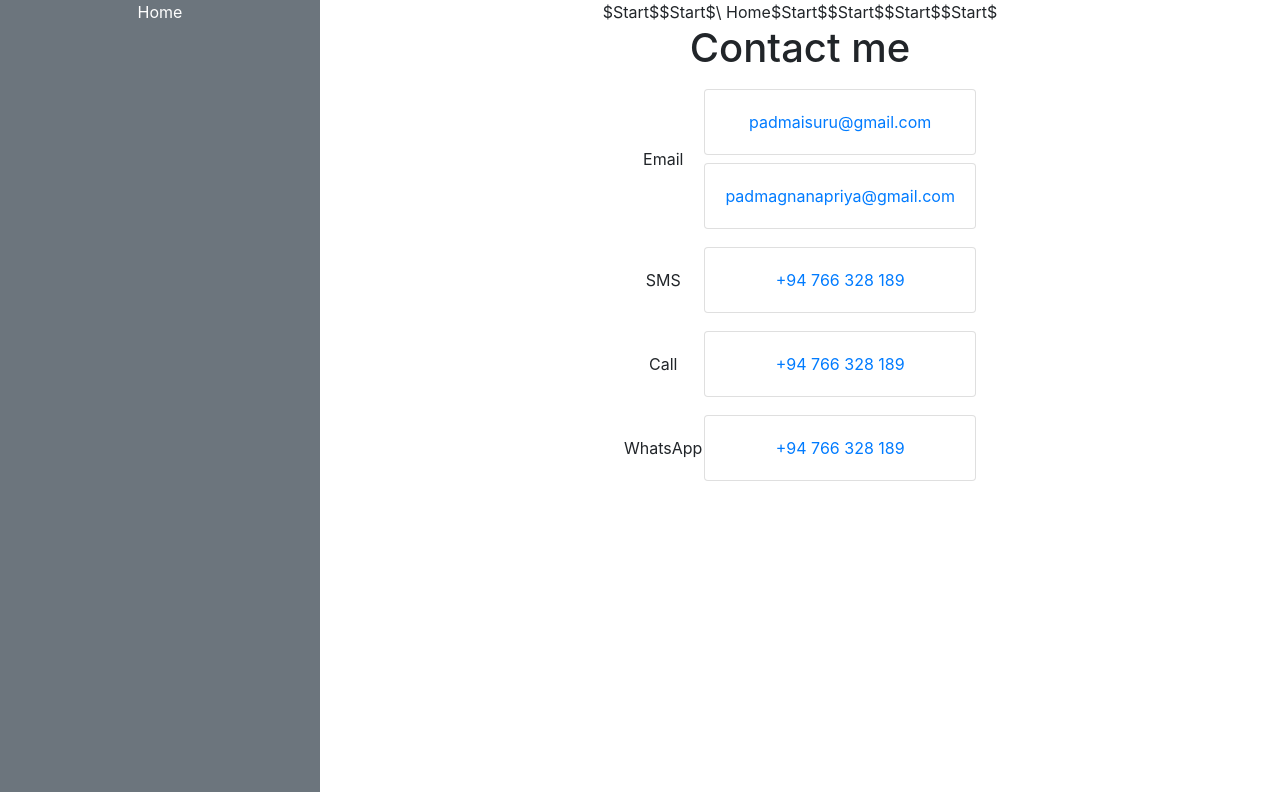
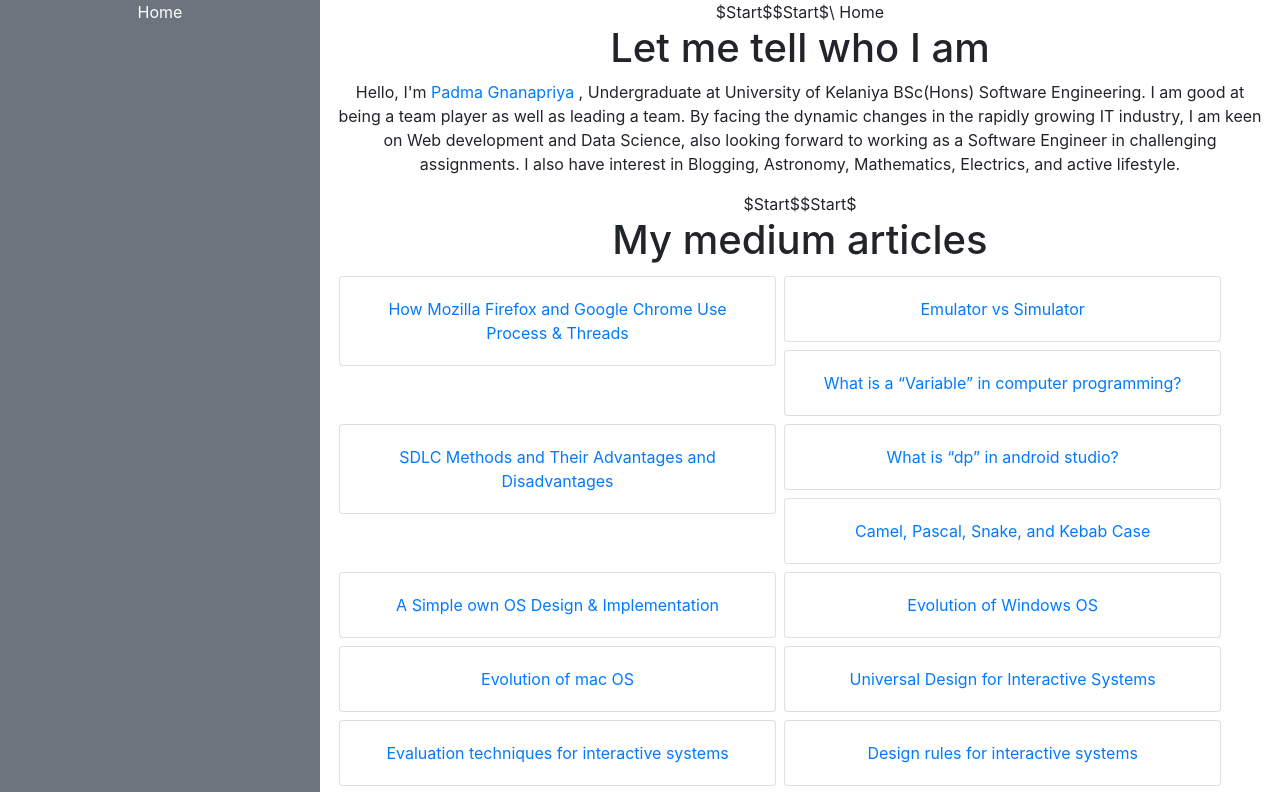
Before and after one commit to PadmaGnanapriya/PadmaGnanapriya.github.io, a React (Create React App) app: page / in a window 1280 px wide. Shown: the top 792 px of the page. Built offline with nearby package versions, Linux system fonts and the light colour scheme.

Commit message:
Create article list and about me page.

```diff
--- a/src/asserts/About.tsx
+++ b/src/asserts/About.tsx
@@ -3,7 +3,10 @@ import React from 'react';
 const About: React.FC = () => {
   return (
     <React.Fragment>
-      $Start$
+      <h1>Let me tell who I am</h1>
+      <p>Hello, I'm <a href="https://www.linkedin.com/in/padma-gnanapriya-16b515180"> Padma Gnanapriya </a> , Undergraduate at University of Kelaniya BSc(Hons) Software Engineering. I am good at being a team player as well as
+        leading a team. By facing the dynamic changes in the rapidly growing IT industry, I am keen on Web development and Data Science, also looking forward to working as a Software Engineer in challenging assignments. I also have interest in
+        Blogging, Astronomy, Mathematics, Electrics, and active lifestyle.</p>
     </React.Fragment>
   );
 }
--- a/src/asserts/Articles.tsx
+++ b/src/asserts/Articles.tsx
@@ -1,9 +1,82 @@
 import React from 'react';
+import {Card} from "react-bootstrap";
 
 const Articles: React.FC = () => {
+
+  type Article = {
+    title: string;
+    link: string;
+  }
+
+  const myArticles: Article[] = [
+    {
+      title: "How Mozilla Firefox and Google Chrome Use Process & Threads",
+      link: "https://medium.com/swlh/how-mozilla-firefox-and-google-chrome-use-process-threads-7f17a9c79ba0"
+    },
+    {
+      title: "Emulator vs Simulator",
+      link: "https://medium.com/swlh/emulator-vs-simulator-1f7cff9571"
+    },
+    {
+      title: "What is a “Variable” in computer programming?",
+      link: "https://padmaisuru.medium.com/what-is-a-variable-in-computer-programming-5506164d9482"
+    },
+    {
+      title: "SDLC Methods and Their Advantages and Disadvantages",
+      link: "https://medium.com/swlh/sdlc-methods-and-their-advantages-and-disadvantages-62eb27674497"
+    },
+    {
+      title: "What is “dp” in android studio?",
+      link: "https://padmaisuru.medium.com/what-is-dp-in-android-studio-10db3825ba83"
+    },
+    {
+      title: "Camel, Pascal, Snake, and Kebab Case",
+      link: "https://padmaisuru.medium.com/camel-pascal-snake-and-kebab-case-ba258bae0881"
+    },
+    {
+      title: "A Simple own OS Design & Implementation",
+      link: "https://padmaisuru.medium.com/a-simple-own-os-design-implementation-for-reading-hardware-details-e502c49e3d2f"
+    },
+    {
+      title: "Evolution of Windows OS",
+      link: "https://padmaisuru.medium.com/evolution-of-windows-os-7b4fad8bdebc"
+    },
+    {
+      title: "Evolution of mac OS",
+      link: "https://padmaisuru.medium.com/evolution-of-mac-os-166cff8e6df4"
+    },
+    {
+      title: "Universal Design for Interactive Systems",
+      link: "https://padmaisuru.medium.com/universal-design-for-interactive-systems-3c8ae48512e"
+    },
+    {
+      title: "Evaluation techniques for interactive systems",
+      link: "https://padmaisuru.medium.com/evaluation-techniques-for-interactive-systems-164ec2f0e4dd"
+    },
+    {
+      title: "Design rules for interactive systems",
+      link: "https://padmaisuru.medium.com/design-rules-for-interactive-systems-3244a389fe2e"
+    },
+    {
+      title: "Software Licensing",
+      link: "https://padmaisuru.medium.com/software-licensing-29028ee03e33"
+    },
+    {
+      title: "Ethical Whistleblowing",
+      link: "https://padmaisuru.medium.com/ethical-whistle-blowing-cf5f8794fc35"
+    }
+  ];
+
+  const renderArticleList = () => myArticles.map((item: Article, index: number) =>
+    <a key={index} href={item.link} target='_blank'><Card body className='m-1' style={{width: '47%', float: 'left'}}>
+      {item.title}</Card></a>);
+
+
   return (
     <React.Fragment>
-      $Start$
+      <h1 id='articles'>My medium articles</h1>
+      {renderArticleList()}
+
     </React.Fragment>
   );
 }
```
